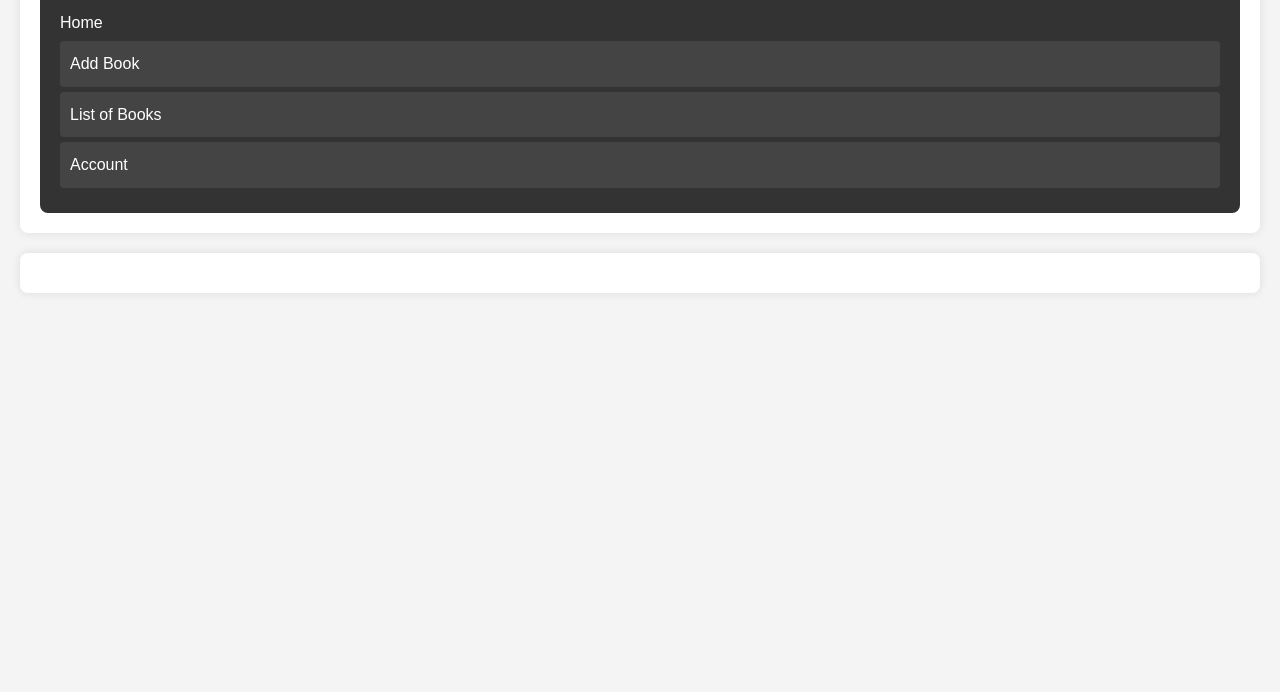
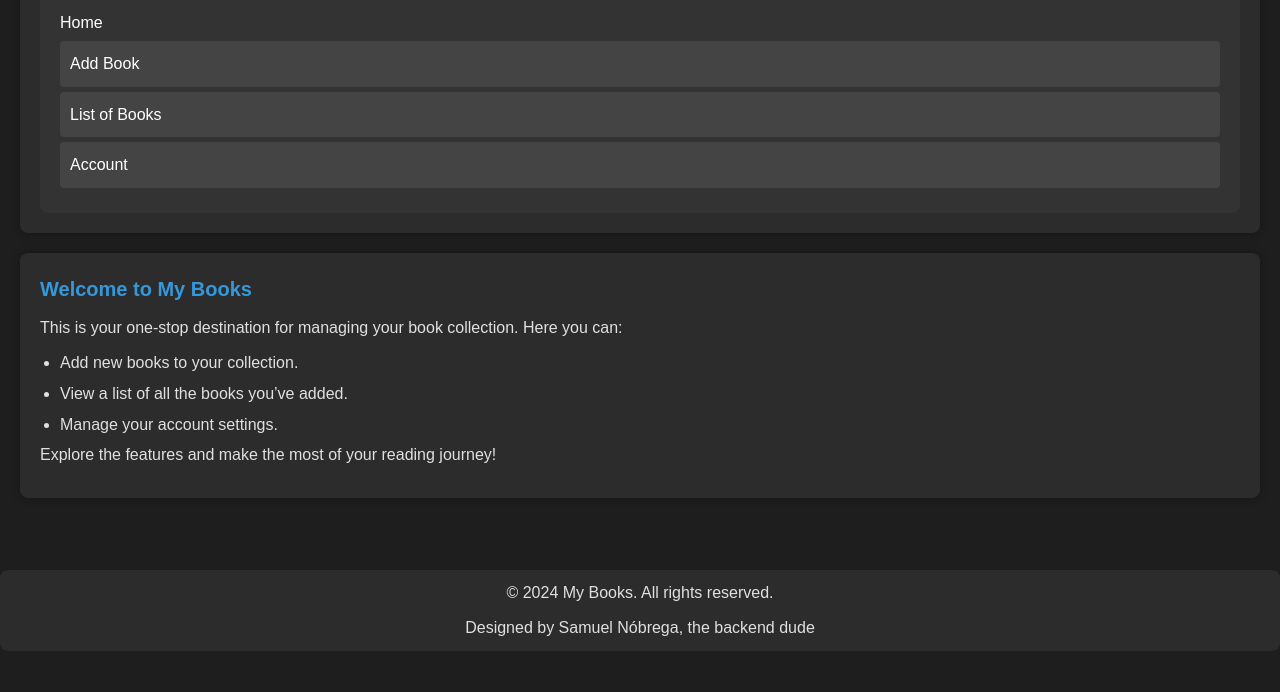
Before and after one commit to Invokedzz/javascript, a plain HTML site: page designforanotherproject/home.html in a window 1280 px wide. Shown: the part 108-800 px from the top of the page. Drawn offline with Linux system fonts and the light colour scheme.

Commit message:
finished the design creation

```diff
--- a/designforanotherproject/home.html
+++ b/designforanotherproject/home.html
@@ -31,11 +31,25 @@
 
             <div class="box">
 
+                <h2>Welcome to My Books</h2>
+                <p>This is your one-stop destination for managing your book collection. Here you can:</p>
+                <ul>
+                    <li>Add new books to your collection.</li>
+                    <li>View a list of all the books you’ve added.</li>
+                    <li>Manage your account settings.</li>
+                </ul>
+                <p>Explore the features and make the most of your reading journey!</p>
 
-        </div>
+            </div>
     </section>
 
 
 
 </body>
+
+<footer>
+    <p>&copy; 2024 My Books. All rights reserved.</p>
+    <p>Designed by Samuel Nóbrega, the backend dude</p>
+</footer>
+
 </html>
--- a/designforanotherproject/styles/styles.css
+++ b/designforanotherproject/styles/styles.css
@@ -1,29 +1,33 @@
+/* styles/styles.css */
 
+/* Reset básico de margens e preenchimentos */
 * {
     margin: 0;
     padding: 0;
     box-sizing: border-box;
 }
 
+/* Estilos básicos do corpo */
 body {
     font-family: Arial, sans-serif;
     line-height: 1.6;
-    background-color: #f4f4f4;
-    color: #333;
+    background-color: #1e1e1e; /* Fundo escuro */
+    color: #e0e0e0; /* Texto claro */
 }
 
-
+/* Estilo para a caixa do link */
 .linkbox {
-    background: #fff;
+    background: #2c2c2c; /* Fundo escuro para a área de conteúdo */
     padding: 20px;
     margin: 20px;
     border-radius: 8px;
-    box-shadow: 0 0 10px rgba(0, 0, 0, 0.1);
+    box-shadow: 0 0 10px rgba(0, 0, 0, 0.3); /* Sombra mais intensa */
 }
 
+/* Estilo para o cabeçalho */
 .header {
-    background: #333;
-    color: #fff;
+    background: #333; /* Fundo escuro para o cabeçalho */
+    color: #ffffff; /* Texto branco */
     padding: 20px;
     border-radius: 8px;
 }
@@ -42,11 +46,11 @@ body {
 
 .header ul a {
     text-decoration: none;
-    color: #fff;
+    color: #ffffff;
 }
 
 .header ul a li {
-    background: #444;
+    background: #444; /* Fundo mais claro para itens de menu */
     padding: 10px;
     margin: 5px 0;
     border-radius: 4px;
@@ -54,21 +58,56 @@ body {
 }
 
 .header ul a li:hover {
-    background: #555;
+    background: #555; /* Escurece ao passar o mouse */
 }
 
+/* Estilo para o bloco de chat */
 .chatblock {
-    background: #fff;
+    background: #2c2c2c; /* Fundo escuro para a área de conteúdo */
     padding: 20px;
     margin: 20px;
     border-radius: 8px;
-    box-shadow: 0 0 10px rgba(0, 0, 0, 0.1);
+    box-shadow: 0 0 10px rgba(0, 0, 0, 0.3); /* Sombra mais intensa */
 }
 
-session {
-    display: block;
+/* Estilo para a caixa dentro do chatblock */
+.box {
+    color: #e0e0e0; /* Texto claro */
 }
 
-section {
-    display: block;
+.box h2 {
+    font-size: 20px;
+    margin-bottom: 10px;
+    color: #3498db; /* Azul para o título */
 }
+
+.box p {
+    margin-bottom: 10px;
+}
+
+.box ul {
+    list-style-type: disc;
+    margin-left: 20px;
+}
+
+.box ul li {
+    margin-bottom: 5px;
+}
+
+/* Estilo para o rodapé */
+footer {
+    background: #2c2c2c; /* Fundo escuro para o rodapé */
+    color: #e0e0e0; /* Texto claro */
+    padding: 10px;
+    text-align: center;
+    margin-top: 72px;
+    border-radius: 8px;
+}
+
+footer p {
+    margin-bottom: 10px;
+}
+
+footer p:last-of-type {
+    margin-bottom: 0;
+}
```
